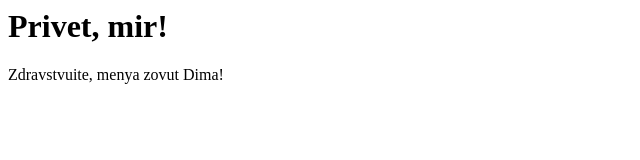
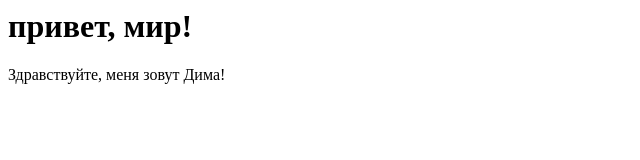
Before and after one commit to russkiyavtoprom/russkiyavtoprom.github.io, a plain HTML site: page index.html in a window 1280 px wide. Shown: the whole page, without its empty margins (0-640 px from the left). Drawn offline with Linux system fonts and the light colour scheme.

Commit message:
Update index.html

```diff
--- a/index.html
+++ b/index.html
@@ -1,2 +1,2 @@
-<h1>Privet, mir!</h1>
-<p>Zdravstvuite, menya zovut Dima!</p>
+<h1>привет, мир!</h1>
+<p>Здравствуйте, меня зовут Дима!</p>
```
